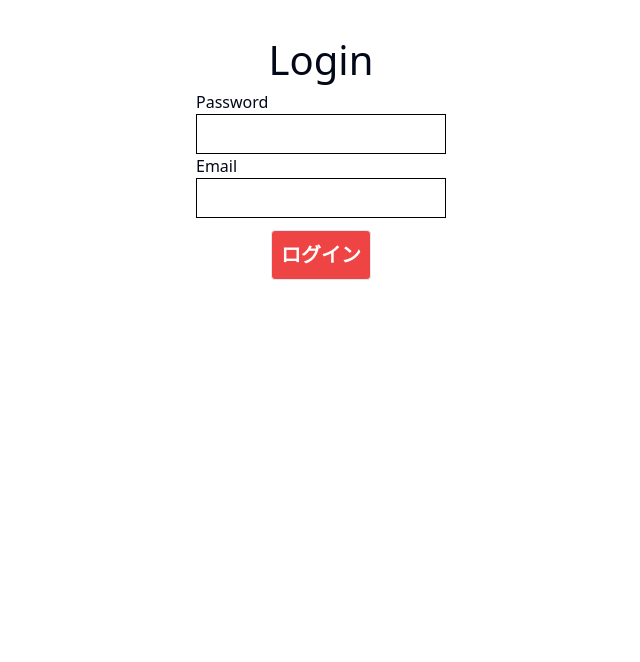
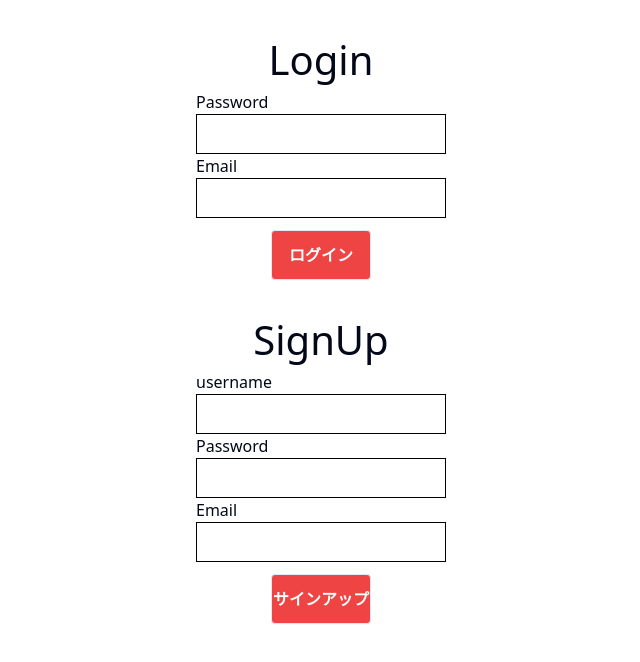
Before and after one commit to nakashimashin/Todo-go-echo-gorm-react-mysql-, a React (Vite) app in the folder front/: page / in a window 1280 px wide. Shown: the top 662 px of the page, without its empty margins (319-959 px from the left). Built offline with nearby package versions, Linux system fonts and the light colour scheme.

Commit message:
SignUp画面作成(front)

```diff
--- a/front/src/pages/Auth.tsx
+++ b/front/src/pages/Auth.tsx
@@ -6,6 +6,23 @@ export const Auth = () => {
   const [email, setEmail] = useState<string>('')
   const [password, setPassword] = useState<string>('')
   const navigate = useNavigate()
+
+  const handleSignUp = async (e: React.FormEvent) => {
+    e.preventDefault()
+    try {
+      const res = await axios.post(
+        `${import.meta.env.VITE_REACT_APP_API_URL}/signup`,
+        {
+          email,
+          password,
+        }
+      )
+      console.log(res.data)
+      localStorage.setItem('token', res.data.token)
+    } catch (error) {
+      console.error('Error signup', error)
+    }
+  }
 
   const handleLogin = async (e: React.FormEvent) => {
     e.preventDefault()
@@ -50,8 +67,41 @@ export const Auth = () => {
             className="border border-black w-[250px] h-[40px]"
           />
         </div>
-        <button className="mt-3 bg-red-500 hover:bg-red-300 w-[100px] h-[50px] border rounded font-bold text-white text-[20px]">
+        <button className="mt-3 bg-red-500 hover:bg-red-300 w-[100px] h-[50px] border rounded font-bold text-white">
           ログイン
+        </button>
+      </form>
+      <form
+        name="login_form"
+        onSubmit={handleSignUp}
+        className="mt-[30px] flex items-center flex-col"
+      >
+        <div className="flex flex-col">
+          <label htmlFor="login" className="flex justify-center text-[40px]">
+            SignUp
+          </label>
+          <label htmlFor="username">username</label>
+          <input
+            type="text"
+            className="border border-black w-[250px] h-[40px]"
+          />
+          <label htmlFor="username">Password</label>
+          <input
+            type="password"
+            value={password}
+            onChange={(e) => setPassword(e.target.value)}
+            className="border border-black w-[250px] h-[40px]"
+          />
+          <label htmlFor="email">Email</label>
+          <input
+            type="email"
+            value={email}
+            onChange={(e) => setEmail(e.target.value)}
+            className="border border-black w-[250px] h-[40px]"
+          />
+        </div>
+        <button className="mt-3 bg-red-500 hover:bg-red-300 w-[100px] h-[50px] border rounded font-bold text-white">
+          サインアップ
         </button>
       </form>
     </div>
```
